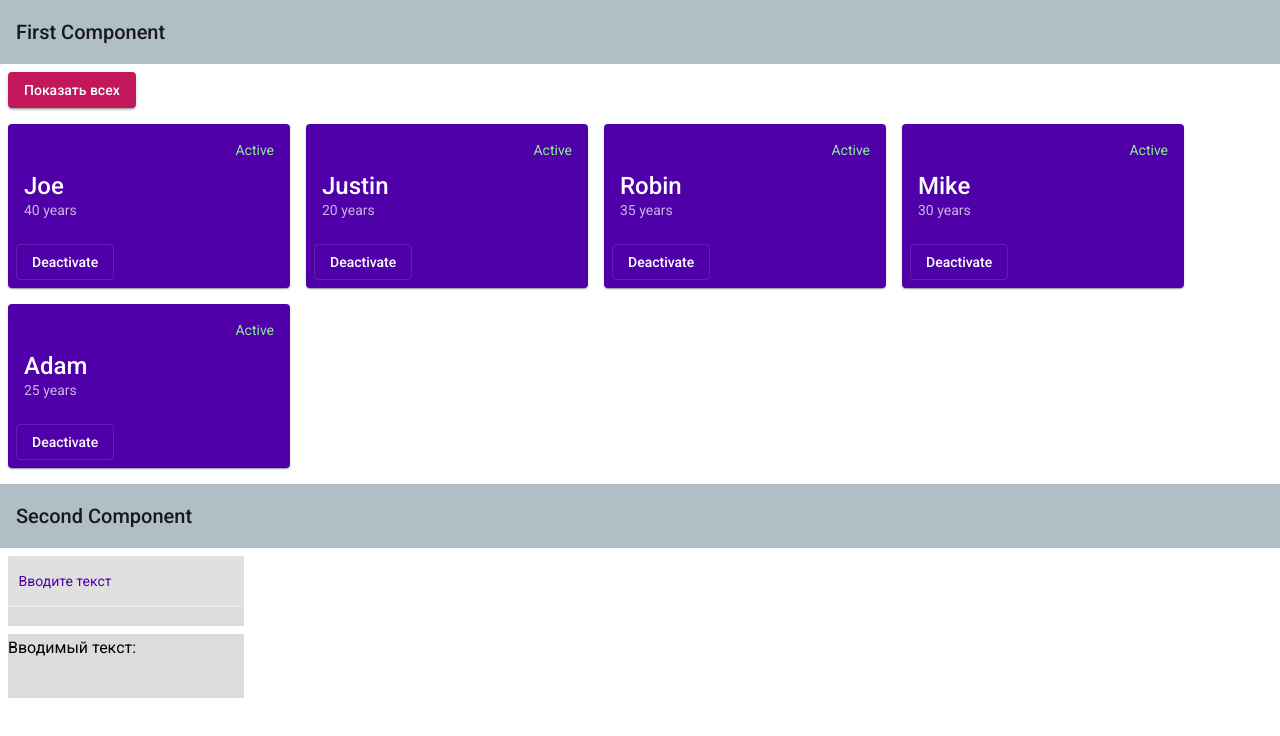
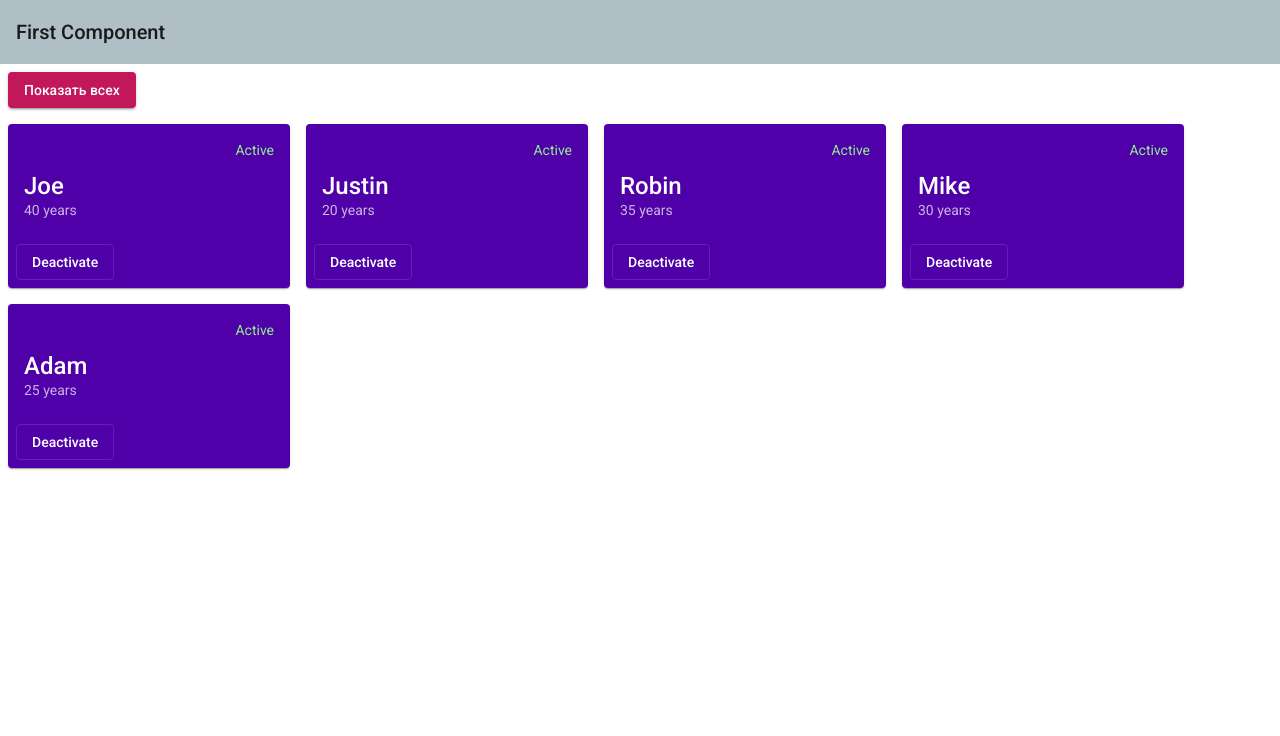
Before and after one commit to vitalibury/angular-study-project, an Angular app in the folder angular-study-project/: page / in a window 1280 px wide. Shown: the top 736 px of the page. Built offline with nearby package versions, Linux system fonts and the light colour scheme.

Commit message:
delete: clear redundant files

```diff
--- a/angular-study-project/src/app/app.component.html
+++ b/angular-study-project/src/app/app.component.html
@@ -1,3 +1,2 @@
 <!-- <router-outlet></router-outlet> -->
 <app-users></app-users>
-<app-binding></app-binding>
--- a/angular-study-project/src/app/app.module.ts
+++ b/angular-study-project/src/app/app.module.ts
@@ -5,7 +5,6 @@ import { AppRoutingModule } from './app-routing.module';
 import { AppComponent } from './app.component';
 import { BrowserAnimationsModule } from '@angular/platform-browser/animations';
 import { UsersModule } from './users/users.module';
-import { BindingModule } from './binding/binding.module';
 
 @NgModule({
   declarations: [
@@ -15,8 +14,7 @@ import { BindingModule } from './binding/binding.module';
     BrowserModule,
     AppRoutingModule,
     BrowserAnimationsModule,
-    UsersModule,
-    BindingModule
+    UsersModule
   ],
   providers: [],
   bootstrap: [AppComponent]
--- a/angular-study-project/src/app/binding/binding.component.html
+++ /dev/null
@@ -1,16 +0,0 @@
-<mat-toolbar class="second-component-header" color="accent">
-  <h3>Second Component</h3>
-</mat-toolbar>
-
-<mat-form-field class="example-form-field" appearance="fill">
-  <mat-label class="form-label">Вводите текст</mat-label>
-  <input matInput type="text" [(ngModel)]="value">
-  <button *ngIf="value" matSuffix mat-icon-button aria-label="Clear" (click)="value=''">
-    <mat-icon>close</mat-icon>
-  </button>
-</mat-form-field>
-
-<div class='text-view'>
-  <h3>Вводимый текст:</h3>
-  <span>{{value}}</span>
-</div>
--- a/angular-study-project/src/app/binding/binding.component.scss
+++ /dev/null
@@ -1,25 +0,0 @@
-.second-component-header {
-  margin: 0.5rem 0;
-}
-
-.example-form-field {
-  width: 236px;
-  margin-bottom: 0.5rem;
-  background-color: rgba(92, 92, 92, 0.212);
-}
-
-.form-label {
-  color: #4f00a8
-}
-
-.text-view {
-  min-height: 64px;
-  width: 236px;
-  background-color: rgba(92, 92, 92, 0.212);
-  overflow: hidden;
-}
-
-.example-form-field,
-.text-view {
-  margin-left: 0.5rem;
-}
--- a/angular-study-project/src/app/binding/binding.component.ts
+++ /dev/null
@@ -1,17 +0,0 @@
-import { Component, OnInit } from '@angular/core';
-
-@Component({
-  selector: 'app-binding',
-  templateUrl: './binding.component.html',
-  styleUrls: ['./binding.component.scss']
-})
-export class BindingComponent implements OnInit {
-
-  value: String = ''
-
-  constructor() { }
-
-  ngOnInit(): void {
-  }
-
-}
```
Also changed, not shown: angular-study-project/src/app/binding/binding.module.ts (deleted, +0 -20 lines), 1 other file (tests, documents, lock files or other folders).
